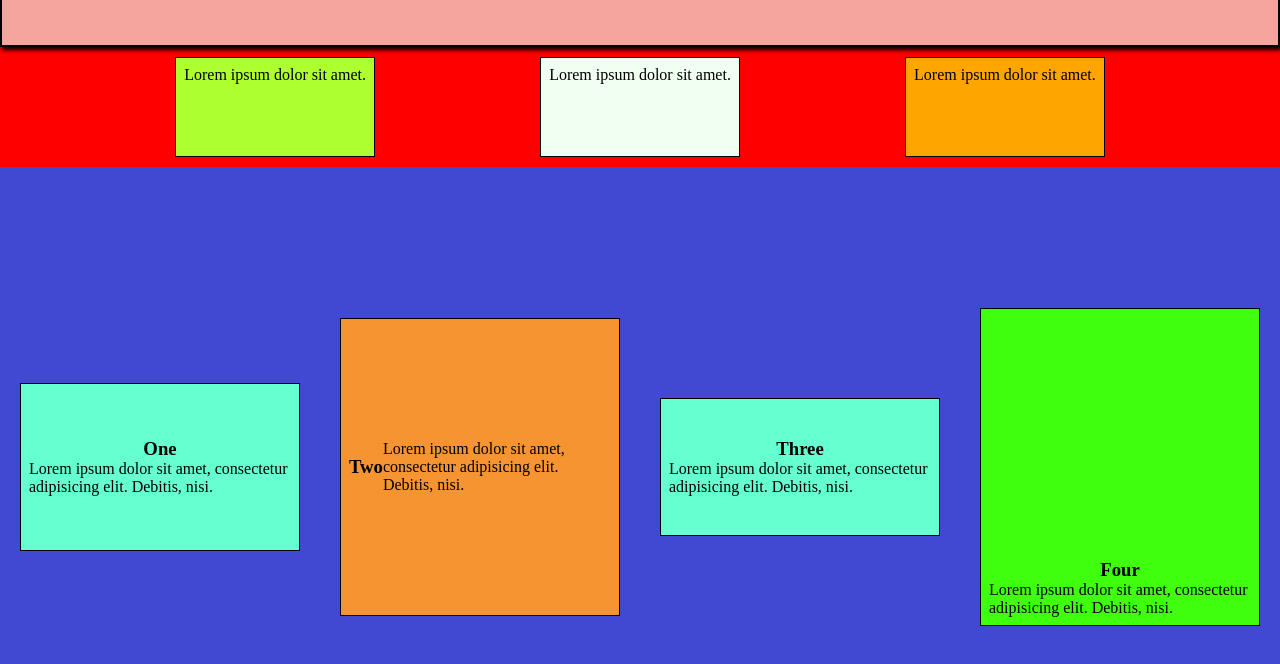
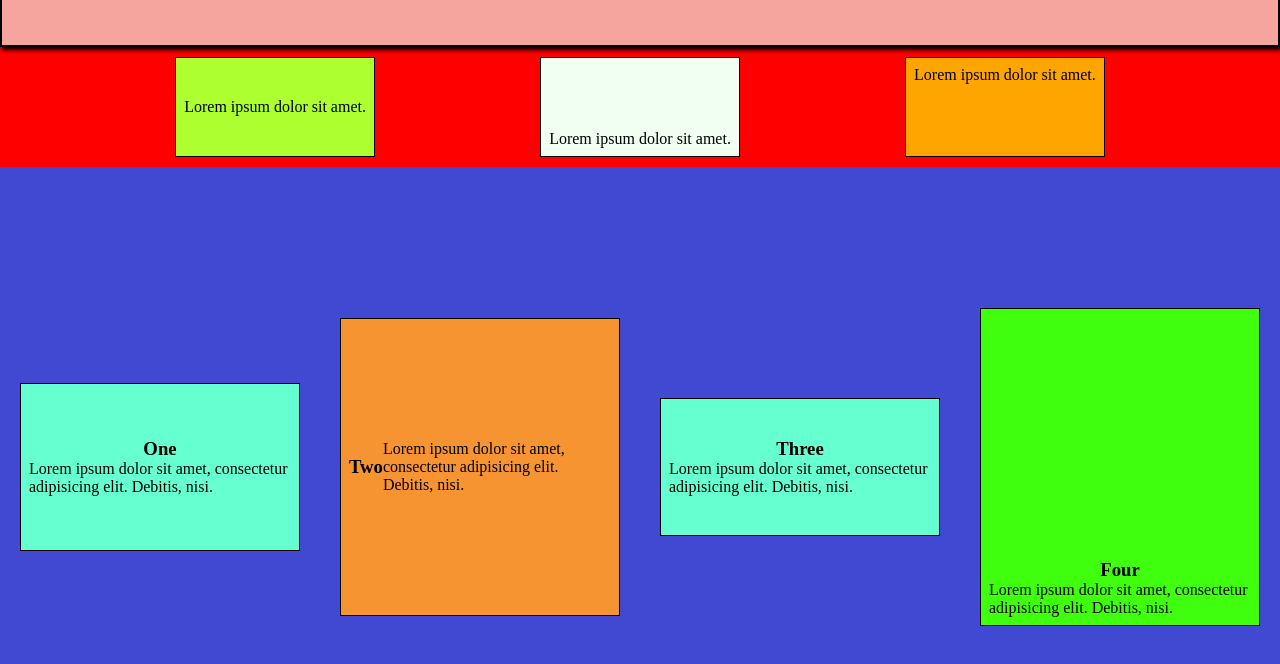
Before and after one commit to Maarten86M/selector-oefening, a plain HTML site: page index.html in a window 1280 px wide. Shown: the part 52-716 px from the top of the page. Drawn offline with Linux system fonts and the light colour scheme.

Commit message:
justify content aangepast

```diff
--- a/styles.css
+++ b/styles.css
@@ -109,14 +109,23 @@ div {
 .item-one {
     padding: 8px;
     background-color: greenyellow;
+    display: flex;
+    flex-direction: column;
+    justify-content: center;
 }
 
 .item-Two {
     padding: 8px;
     background-color: honeydew;
+    display: flex;
+    flex-direction: column;
+    justify-content: flex-end;
 }
 
 .item-Three {
     padding: 8px;
     background-color: orange;
+    display: flex;
+    flex-direction: column;
+    justify-content: flex-start;
 }
```
